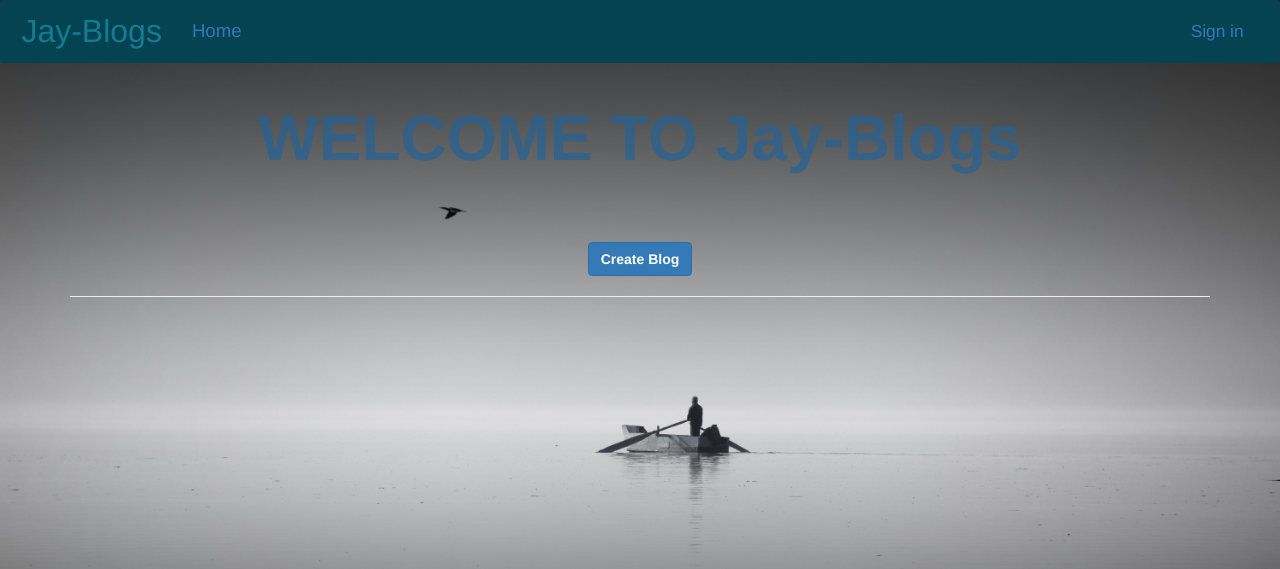
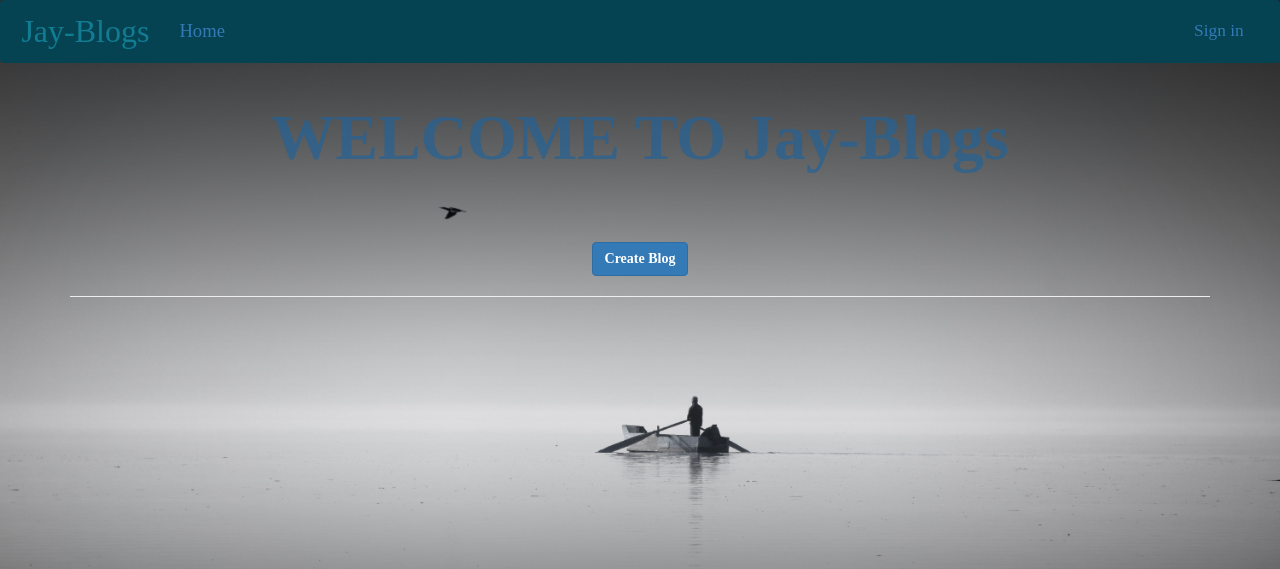
Before and after one commit to Ianwanarua/Blogs, a Flask app: page / in a window 1280 px wide. Shown: the top 569 px of the page. Run offline with Flask 2, Linux system fonts and the light colour scheme; data that the repository does not hold is empty; some libraries are stand-ins or nearby versions.

Commit message:
Added fonts

```diff
--- a/app/static/css/index.css
+++ b/app/static/css/index.css
@@ -1,3 +1,6 @@
+*{
+    font-family: 'Times New Roman', Times, serif;
+}
 body {
     background-image: url(./blog2.jpg);
     background-repeat: no-repeat;
@@ -6,13 +9,13 @@ body {
     background-attachment: fixed;
 }
 
-#overlay {
+/* #overlay {
     padding-bottom: 1%;
     position: relative;
     top: 0;
     bottom: 0;
     background-color: rgba(44, 36, 36, 0.157);
-}
+} */
 
 .panel-heading {
     background-color: gainsboro;
```
